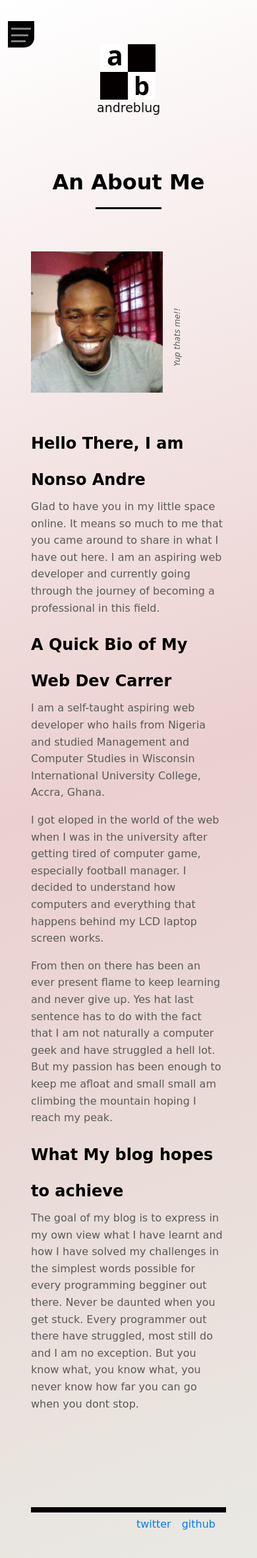
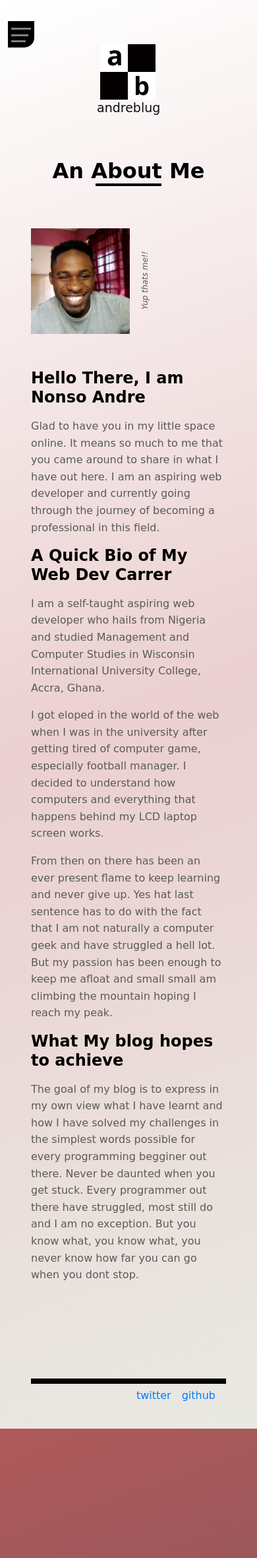
Before and after one commit to nonsoandre/nonsoandre.github.io, a Jekyll site: the page built from about.md, in a window 390 px wide. Shown: the whole page at 66% size. Built offline with Jekyll 4.4.1, drawn with Linux system fonts in a browser that asks for light colours; after the commit the page ends 2165 px from its top, so only the background shows below that.

Commit message:
Update main.css
Changed img-box size for small screens.
Updated line-height  h1,2,3,4,5

```diff
--- a/css/main.css
+++ b/css/main.css
@@ -914,11 +914,16 @@ body {
   @media (max-width: 767.98px) {
     body {
       padding: unset; } }
+      @media (max-width: 650px) {
+        h1, h2, h3, h4, h5{
+         line-height: 1.2;
+       } }
 
 a {
   text-decoration: none; }
 
 p {
+  margin-top: 1em;
   margin-bottom: 1em;
   color: #5a5a5a; }
 
@@ -952,6 +957,11 @@ li {
   height: 200px;
   /* border: 1px solid black; */
   margin-top: 2em; }
+  @media (max-width: 650.98px) {
+    .img-box {
+      width: 150px;
+      height: 150px; }
+  }
 
 .img-fluid {
   max-width: 100%; }
@@ -1424,6 +1434,11 @@ main {
     -webkit-transform: rotate(270deg) translate(11em, 10.2em);
     -ms-transform: rotate(270deg) translate(11em, 10.2em);
     transform: rotate(270deg) translate(11em, 10.2em); }
+    @media (max-width: 650px) {
+      .about-body .img-caption{
+        -webkit-transform: rotate(270deg) translate(9em, 8.2em);
+        -ms-transform: rotate(270deg) translate(9em, 8.2em);
+        transform: rotate(270deg) translate(9em, 8.2em); } }
   .about-body .about-body--text {
     text-align: left;
     margin-top: 2.5em; }
```
